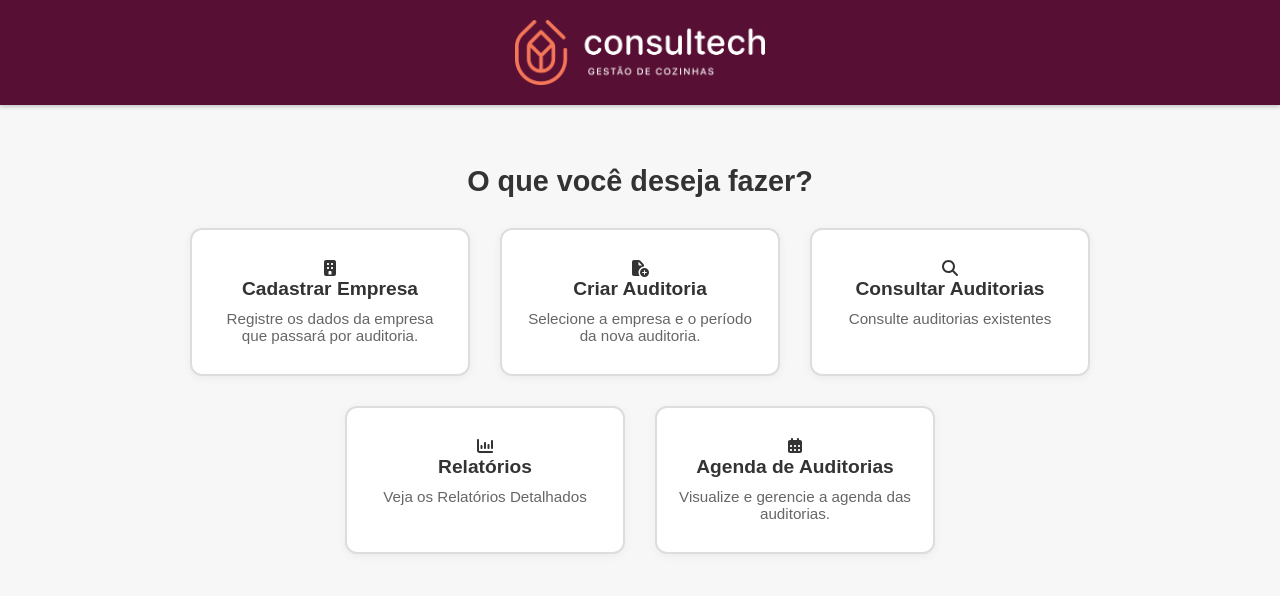
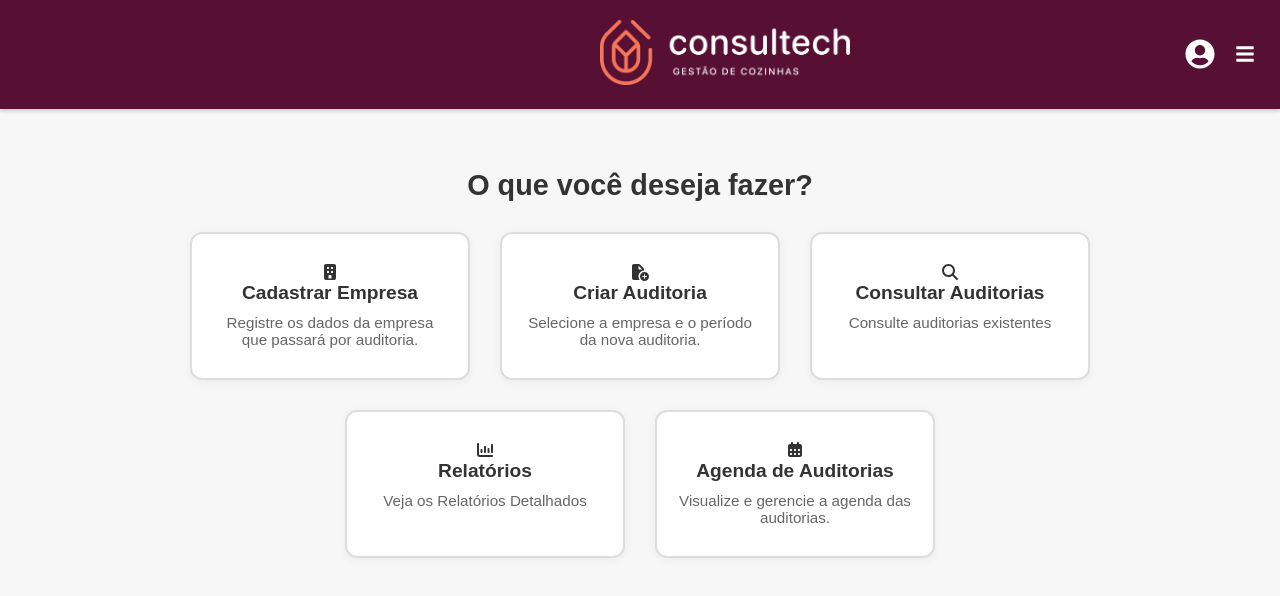
Before and after one commit to renatoft89/rto-auditorias, a React (Vite) app in the folder front-rto/: page / in a window 1280 px wide. Shown: the top 596 px of the page. Built offline with nearby package versions, Linux system fonts and the light colour scheme; no server answers; sample sign-in values are in the browser's storage.

Commit message:
feat: ADD usuario logado

```diff
--- a/front-rto/src/components/Cabecalho.jsx
+++ b/front-rto/src/components/Cabecalho.jsx
@@ -1,10 +1,79 @@
+import { useState, useRef, useEffect } from 'react';
+import { FaUserCircle, FaBars, FaTimes } from 'react-icons/fa';
 import logo from '../assets/logo.png';
 import '../styles/Cabecalho/index.css';
 
 function Cabecalho() {
+  const [sidebarOpen, setSidebarOpen] = useState(false);
+  const [usuarioLogado, setUsuarioLogado] = useState(null); // Estado para armazenar os dados do usuário
+  const sidebarRef = useRef(null);
+
+  // useEffect para carregar os dados do usuário quando o componente for montado
+  useEffect(() => {
+    const userDataString = localStorage.getItem('userData');
+    if (userDataString) {
+      try {
+        const userData = JSON.parse(userDataString);
+        setUsuarioLogado(userData);
+      } catch (error) {
+        console.error("Erro ao parsear os dados do usuário do localStorage:", error);
+      }
+    }
+  }, []);
+
+  const handleLogout = () => {
+    // Remover o item do localStorage ao fazer logout
+    localStorage.removeItem('userData');
+    setUsuarioLogado(null); // Limpar o estado do usuário
+    console.log('Usuário deslogado!');
+    setSidebarOpen(false);
+  };
+
+  const toggleSidebar = () => {
+    setSidebarOpen(!sidebarOpen);
+  };
+
+  const handleClickOutside = (event) => {
+    if (sidebarRef.current && !sidebarRef.current.contains(event.target)) {
+      setSidebarOpen(false);
+    }
+  };
+
+  useEffect(() => {
+    document.addEventListener('mousedown', handleClickOutside);
+    return () => {
+      document.removeEventListener('mousedown', handleClickOutside);
+    };
+  }, []);
+
   return (
     <header className="cabecalho">
-      <img src={logo} alt="Logo Consultech" className="logo" />
+      <div className="espacador"></div>
+
+      <div className="logo-container">
+        <img src={logo} alt="Logo Consultech" className="logo" />
+      </div>
+
+      <div className="perfil-usuario-container">
+        {usuarioLogado ? ( // Renderização condicional
+          <>
+            <div className="perfil-usuario" onClick={toggleSidebar}>
+              <FaUserCircle className="icone-usuario" />
+              <span className="nome-usuario">{usuarioLogado.nome}</span>
+              {sidebarOpen ? <FaTimes className="icone-toggle" /> : <FaBars className="icone-toggle" />}
+            </div>
+
+            <div ref={sidebarRef} className={`sidebar ${sidebarOpen ? 'open' : ''}`}>
+              <p className="sidebar-nome-usuario">Olá, {usuarioLogado.nome}</p>
+              <button onClick={handleLogout} className="botao-logout">
+                Logout
+              </button>
+            </div>
+          </>
+        ) : (
+          <span className="nome-visitante">Visitante</span> // Exibe algo quando não há usuário logado
+        )}
+      </div>
     </header>
   );
 }
--- a/front-rto/src/styles/Cabecalho/index.css
+++ b/front-rto/src/styles/Cabecalho/index.css
@@ -1,23 +1,102 @@
-/* Estilos para o componente Cabeçalho */
 .cabecalho {
   display: flex;
   align-items: center;
-  gap: 20px;
+  /* Distribui o espaço entre os elementos: logo centralizado e perfil à direita */
+  justify-content: space-around;
   background-color: #580f34;
   color: white;
   width: 100%;
   padding: 20px;
-  justify-content: center;
   box-shadow: 0 2px 4px rgba(0, 0, 0, 0.2);
+  position: relative;
+}
+
+.espacador {
+  width: 250px;
+}
+
+.logo-container {
+  flex-grow: 1;
+  text-align: center;
 }
 
 .logo {
   width: 250px;
 }
 
-/* Estilo responsivo para o título dentro do cabeçalho */
-/* @media (max-width: 600px) {
-  .cabecalho h1 {
-    font-size: 1.5rem;
-  }
-} */
+.perfil-usuario-container {
+  position: relative;
+  z-index: 10;
+}
+
+.perfil-usuario {
+  display: flex;
+  align-items: center;
+  gap: 10px;
+  cursor: pointer;
+  padding: 5px;
+  border-radius: 5px;
+  transition: background-color 0.3s ease;
+}
+
+.perfil-usuario:hover {
+  background-color: rgba(255, 255, 255, 0.1);
+}
+
+.icone-usuario {
+  font-size: 30px;
+}
+
+.nome-usuario {
+  font-weight: bold;
+}
+
+.icone-toggle {
+  font-size: 20px;
+}
+
+.sidebar {
+  position: absolute;
+  top: 100%;
+  right: 0;
+  width: 250px;
+  height: 0;
+  background-color: #580f34;
+  box-shadow: 0 4px 8px rgba(0, 0, 0, 0.3);
+  overflow: hidden;
+  transition: height 0.3s ease-in-out;
+  display: flex;
+  flex-direction: column;
+  align-items: center;
+  padding: 0;
+  border-radius: 0 0 5px 5px;
+  z-index: 5;
+}
+
+.sidebar.open {
+  height: auto;
+  padding: 20px;
+}
+
+.sidebar-nome-usuario {
+  font-size: 1.2em;
+  margin-bottom: 20px;
+  text-align: center;
+}
+
+.botao-logout {
+  width: 80%;
+  padding: 10px;
+  background-color: #ff4d4d;
+  color: white;
+  border: none;
+  border-radius: 5px;
+  cursor: pointer;
+  font-size: 1em;
+  font-weight: bold;
+  transition: background-color 0.3s ease;
+}
+
+.botao-logout:hover {
+  background-color: #ff1a1a;
+}
```
